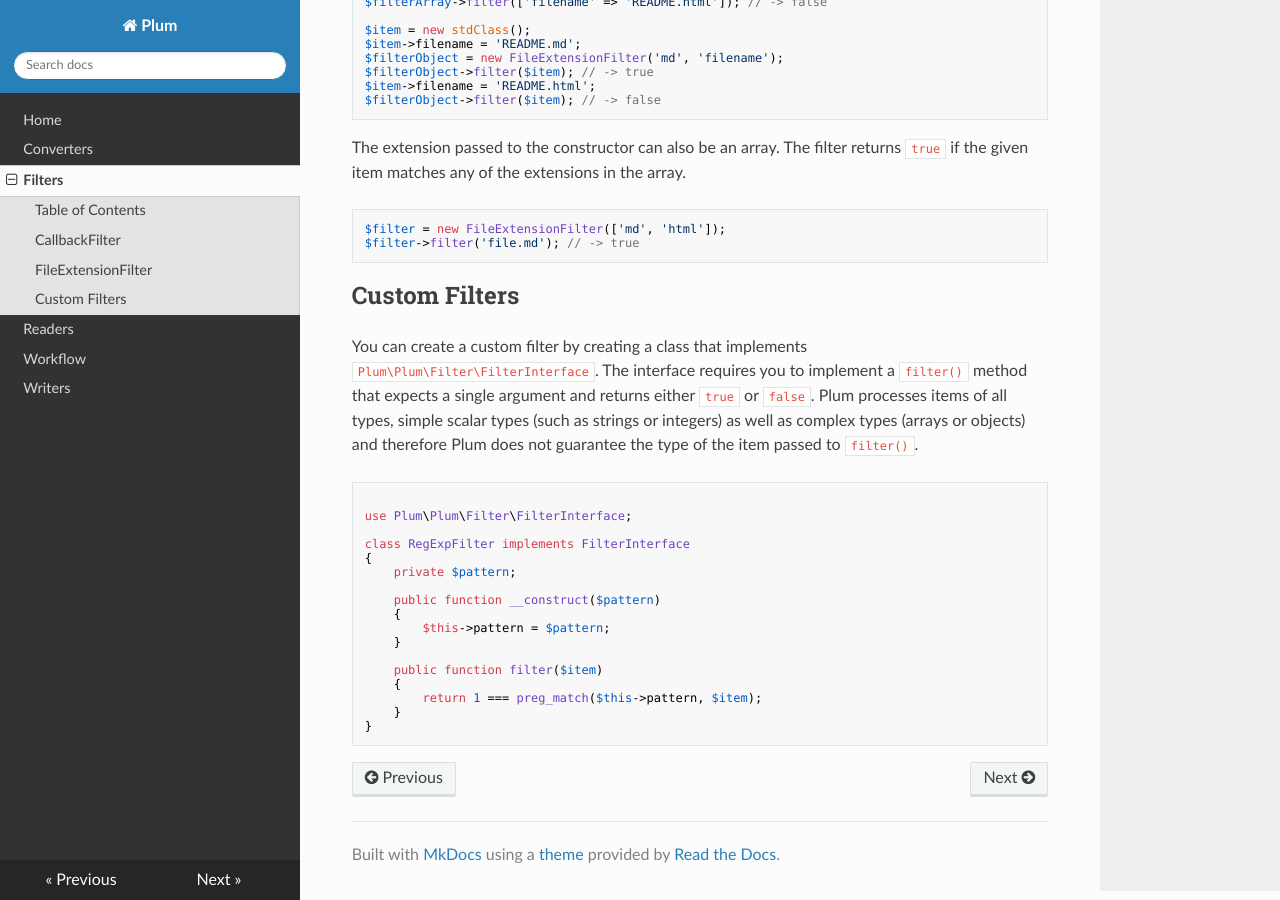
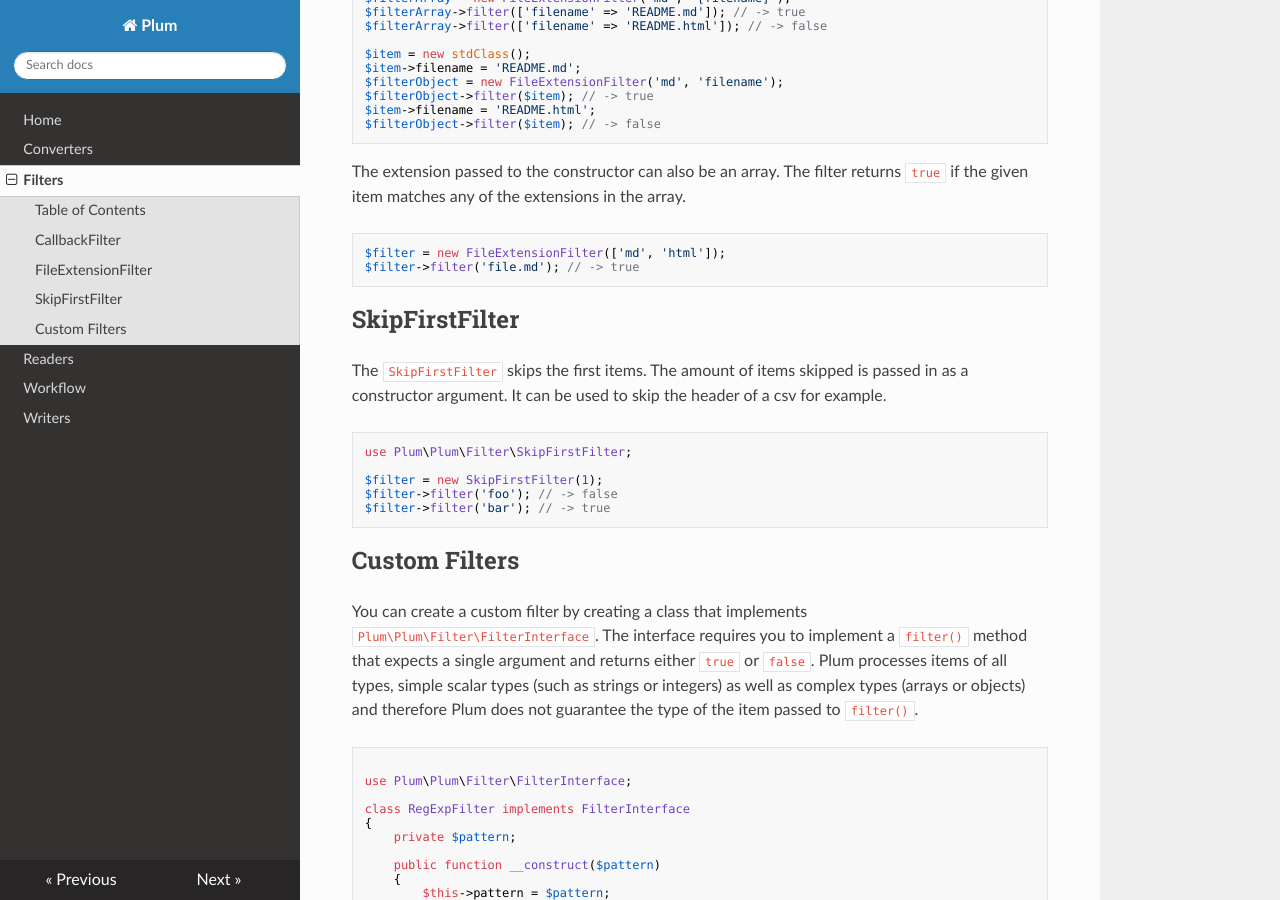
Before and after one commit to plumphp/plum, an MkDocs documentation site: the page built from docs/filters.md, in a window 1280 px wide and 900 px high, scrolled down 1077 px. Built offline with MkDocs 1.6.1, drawn with Linux system fonts in a browser that asks for light colours; nearby versions of some CDN libraries.

Commit message:
Adding docs for the SkipFirstFilter

````diff
--- a/docs/filters.md
+++ b/docs/filters.md
@@ -13,6 +13,7 @@ Table of Contents
 
 - [CallbackFilter](#callbackfilter)
 - [FileExtensionFilter](#fileextensionfilter)
+- [SkipFirstFilter](#skipfirstfilter)
 - [Custom Filters](#custom-filters)
 
 
@@ -72,6 +73,21 @@ $filter->filter('file.md'); // -> true
 ```
 
 
+SkipFirstFilter
+--------------
+
+The `SkipFirstFilter` skips the first items. The amount of items skipped is passed in as a constructor argument. It can
+be used to skip the header of a csv for example.
+
+```php
+use Plum\Plum\Filter\SkipFirstFilter;
+
+$filter = new SkipFirstFilter(1);
+$filter->filter('foo'); // -> false
+$filter->filter('bar'); // -> true
+```
+
+
 Custom Filters
 --------------
 
````
